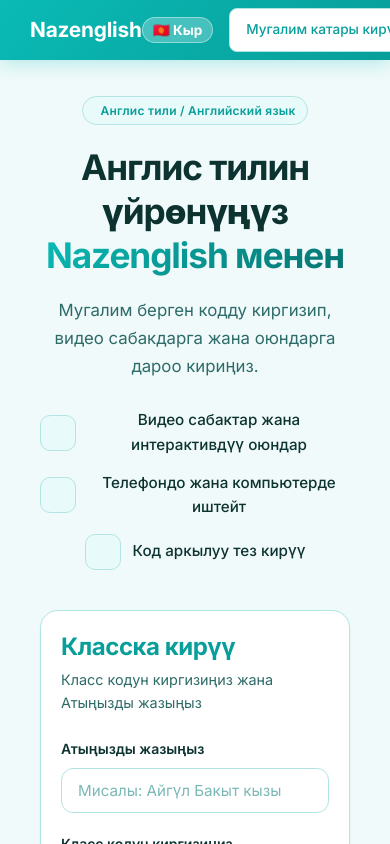
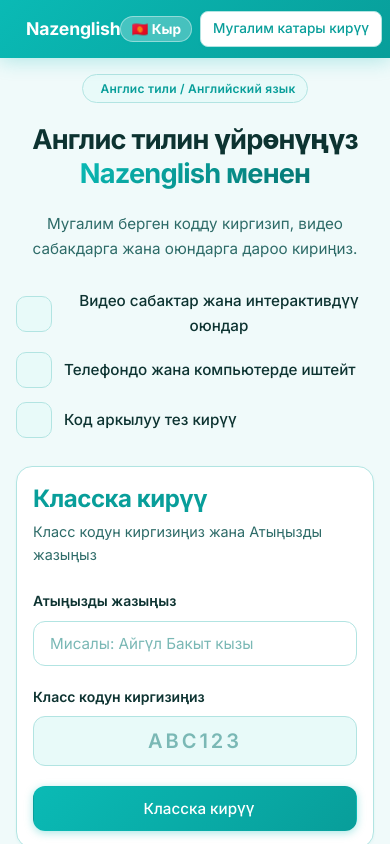
Before and after one commit to axmetrx/nazenglish, a React (Vite) app in the folder frontend/: page / in a window 390 px wide. Shown: the top 844 px of the page. Built offline with nearby package versions, Linux system fonts and the light colour scheme; no server answers; some icons are missing.

Commit message:
Responsive overhaul: Mobile-First CSS with 320px/640px/1024px breakpoints, prevent horizontal scroll, fix home layout, navbar, grids

```diff
--- a/frontend/src/index.css
+++ b/frontend/src/index.css
@@ -625,44 +625,325 @@
 .fade-in { animation: fadeIn 0.3s ease both; }
 .slide-up { animation: slideUp 0.4s ease both; }
 
-/* ─── Responsive ──────────────────────────────────────────────── */
-@media (max-width: 768px) {
-  .page { padding: 80px 0 40px; }
-  .grid-2, .grid-3 { grid-template-columns: 1fr; gap: 16px; }
-  .navbar { padding: 0 20px; height: 60px; }
-  .modal { padding: 24px; margin: 16px; width: calc(100% - 32px); }
+/* ─── Component Overrides ─────────────────────────────────────── */
+.video-preview {
+  background: var(--bg-tertiary) !important;
+  border-bottom: 1px solid var(--border);
+}
+.video-preview:hover {
+  background: var(--tiffany-light) !important;
+}
+.play-btn-outer {
+  background: rgba(255,255,255,0.95) !important;
+  border: 1.5px solid var(--border) !important;
+  box-shadow: var(--shadow) !important;
+}
+.video-preview:hover .play-btn-outer {
+  transform: scale(1.08) !important;
+  box-shadow: 0 4px 20px rgba(10,186,181,0.25) !important;
+}
+.play-btn { color: var(--tiffany) !important; }
+.video-number {
+  background: rgba(255,255,255,0.95) !important;
+  color: var(--tiffany-dark) !important;
+  border: 1px solid var(--border);
+  box-shadow: var(--shadow-sm);
+  backdrop-filter: blur(4px);
+}
 
+.cls-icon {
+  font-size: 1.8rem !important;
+  color: var(--tiffany);
+  background: var(--tiffany-xlight);
+  padding: 12px;
+  border-radius: 12px;
+  display: inline-flex;
+  border: 1px solid var(--border);
+}
+.stat-card {
+  border: 1px solid var(--border);
+  background: var(--bg-secondary);
+  box-shadow: var(--shadow-sm);
+  border-radius: var(--radius-lg);
+}
+.stat-icon { color: var(--tiffany) !important; font-size: 2rem !important; }
+.student-avatar {
+  background: var(--tiffany-xlight) !important;
+  color: var(--tiffany-dark) !important;
+  border: 1.5px solid var(--border);
+}
+
+/* ─── Images & Media ─────────────────────────────────────────── */
+img, video, iframe {
+  max-width: 100%;
+  height: auto;
+}
+
+/* ═══════════════════════════════════════════════════════════════
+   MOBILE FIRST — Base styles = Mobile (320px+)
+   ══════════════════════════════════════════════════════════════ */
+
+/* Prevent horizontal scroll globally */
+html, body {
+  overflow-x: hidden;
+  max-width: 100vw;
+}
+
+/* Container — full width on mobile, comfortable padding */
+.container {
+  padding: 0 16px;
+}
+
+/* Page top padding reduced for small navbar on mobile */
+.page {
+  padding: 74px 0 40px;
+}
+
+/* Page-center reduced padding on mobile */
+.page-center {
+  padding: 74px 16px 32px;
+  align-items: flex-start;
+}
+
+/* Home wrapper: single column on mobile by default */
 .home-wrapper {
+  grid-template-columns: 1fr;
+  gap: 28px;
+  padding: 0;
+}
+
+/* Center hero text on mobile */
+.home-hero {
+  align-items: center;
+  text-align: center;
+}
+
+.home-badge {
+  margin: 0 auto;
+}
+
+.home-hero h1 {
+  font-size: clamp(1.7rem, 6vw, 2.75rem);
+}
+
+.home-sub {
+  font-size: 0.95rem;
+  max-width: 100%;
+}
+
+.home-features {
+  align-items: flex-start;
+  width: 100%;
+}
+
+/* Home card: tighter padding on mobile */
+.home-card {
+  padding: 24px 20px;
+  border-radius: 16px;
+}
+
+/* Navbar: tighter on mobile */
+.navbar {
+  height: 58px;
+  padding: 0 16px;
+}
+
+.navbar-brand {
+  font-size: 1.1rem;
+}
+
+.navbar-actions {
+  gap: 8px;
+}
+
+/* Hide long username text on mobile - show icon only */
+.navbar-user {
+  display: none;
+}
+
+/* Tabs: scrollable on mobile */
+.cp-tabs {
+  gap: 2px;
+  margin-bottom: 24px;
+}
+
+.tab {
+  padding: 10px 12px;
+  font-size: 0.85rem;
+}
+
+/* Cards: smaller padding on mobile */
+.card {
+  padding: 16px;
+}
+
+/* Grid: single column on mobile */
+.grid-2,
+.grid-3 {
+  grid-template-columns: 1fr;
+  gap: 14px;
+}
+
+/* Section header: stack vertically on mobile */
+.section-header {
+  flex-direction: column;
+  align-items: stretch;
+  gap: 16px;
+  margin-bottom: 20px;
+}
+
+.section-header > div {
+  min-width: unset;
+}
+
+/* Buttons: full width on small screens */
+.btn-lg {
+  padding: 12px 20px;
+  font-size: 0.95rem;
+}
+
+/* Modal: full width on mobile */
+.modal {
+  padding: 20px 16px;
+  margin: 8px;
+  width: calc(100% - 16px);
+  max-width: 100%;
+  border-radius: var(--radius);
+}
+
+/* Stats row: 1 column on mobile */
+.stats-row {
   grid-template-columns: 1fr !important;
-    gap: 40px !important;
-    padding: 16px !important;
+  gap: 12px;
 }
-  .home-hero { text-align: center; }
-  .home-badge { margin: 0 auto; }
-  .home-features { align-items: center; }
 
-  .cp-tabs { gap: 4px; }
-  .tab { padding: 12px 12px; font-size: 0.9rem; }
-
+/* Student header */
 .student-header {
   flex-direction: column;
   align-items: stretch;
   text-align: center;
 }
-  .student-welcome { margin-top: 16px; }
+.student-welcome {
+  margin-top: 12px;
+}
 
+/* CP header */
 .cp-header {
   flex-direction: column;
   align-items: stretch;
   text-align: center;
 }
 
-  h1 { font-size: 1.75rem; }
-  h2 { font-size: 1.3rem; }
+/* Student hero */
+.student-hero {
+  padding: 24px 20px;
+  border-radius: 14px;
 }
 
-@media (max-width: 480px) {
-  .navbar-user { display: none; }
+/* Typography: tighter on mobile */
+h1 { font-size: 1.6rem; }
+h2 { font-size: 1.2rem; }
+h3 { font-size: 1.05rem; }
+
+/* Empty state: less padding on mobile */
+.empty-state {
+  padding: 40px 16px;
+}
+
+/* ═══════════════════════════════════════════════════════════════
+   TABLET — 640px+
+   ══════════════════════════════════════════════════════════════ */
+@media (min-width: 640px) {
+  .container { padding: 0 24px; }
+
+  .page { padding: 88px 0 48px; }
+
+  .page-center { padding: 88px 24px 40px; }
+
+  .navbar { height: 62px; padding: 0 24px; }
+
+  .navbar-user { display: flex; }
+
+  .navbar-actions { gap: 12px; }
+
+  .home-hero { font-size: 2rem; }
+
+  .home-wrapper { gap: 36px; }
+
+  .home-card { padding: 32px; }
+
   .card { padding: 20px; }
-  .btn { padding: 10px 16px; }
+
+  .grid-2 { grid-template-columns: repeat(auto-fill, minmax(260px, 1fr)); gap: 18px; }
+  .grid-3 { grid-template-columns: repeat(auto-fill, minmax(220px, 1fr)); gap: 18px; }
+
+  .section-header {
+    flex-direction: row;
+    align-items: flex-start;
+    gap: 24px;
+    margin-bottom: 28px;
   }
+
+  .tab { padding: 11px 16px; font-size: 0.9rem; }
+
+  .modal { padding: 28px; margin: 16px; width: calc(100% - 32px); max-width: 480px; }
+
+  .stats-row {
+    grid-template-columns: repeat(3, 1fr) !important;
+    gap: 16px;
+  }
+
+  h1 { font-size: clamp(1.75rem, 4vw, 2.25rem); }
+  h2 { font-size: clamp(1.3rem, 3vw, 1.65rem); }
+}
+
+/* ═══════════════════════════════════════════════════════════════
+   DESKTOP — 1024px+
+   ══════════════════════════════════════════════════════════════ */
+@media (min-width: 1024px) {
+  .container { padding: 0 24px; }
+
+  .page { padding: 100px 0 60px; }
+
+  .page-center { padding: 80px 24px 40px; align-items: center; }
+
+  .navbar { height: 64px; padding: 0 32px; }
+
+  .navbar-brand { font-size: 1.3rem; }
+
+  .navbar-actions { gap: 16px; }
+
+  /* Home: 2 columns on desktop */
+  .home-wrapper {
+    grid-template-columns: 1.1fr 0.9fr;
+    gap: 56px;
+  }
+
+  .home-hero {
+    align-items: flex-start;
+    text-align: left;
+  }
+
+  .home-badge { margin: 0; }
+
+  .home-features { align-items: flex-start; }
+
+  .home-sub { max-width: 460px; }
+
+  .home-card { padding: 36px; border-radius: 24px; }
+
+  .card { padding: 24px; }
+
+  .grid-2 { grid-template-columns: repeat(auto-fill, minmax(320px, 1fr)); gap: 24px; }
+  .grid-3 { grid-template-columns: repeat(auto-fill, minmax(280px, 1fr)); gap: 24px; }
+
+  .tab { padding: 12px 20px; font-size: 0.95rem; }
+
+  .section-header { margin-bottom: 32px; }
+
+  .student-header { flex-direction: row; align-items: center; text-align: left; }
+  .cp-header { flex-direction: row; align-items: center; text-align: left; }
+
+  h1 { font-size: clamp(2rem, 4vw, 2.5rem); }
+  h2 { font-size: clamp(1.5rem, 3vw, 1.75rem); }
+}
```
Lines whose indentation alone changed are shown as unchanged.
